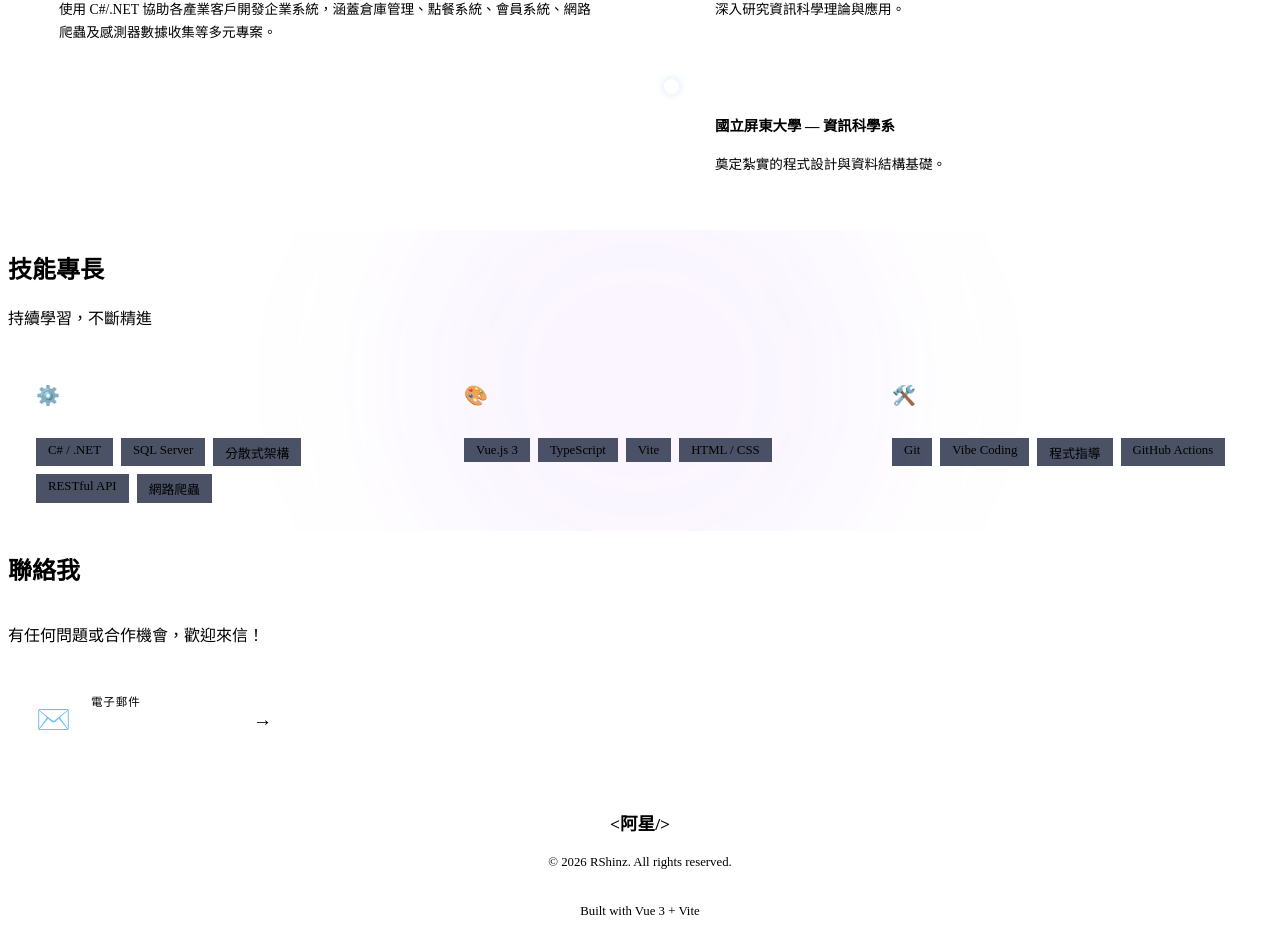
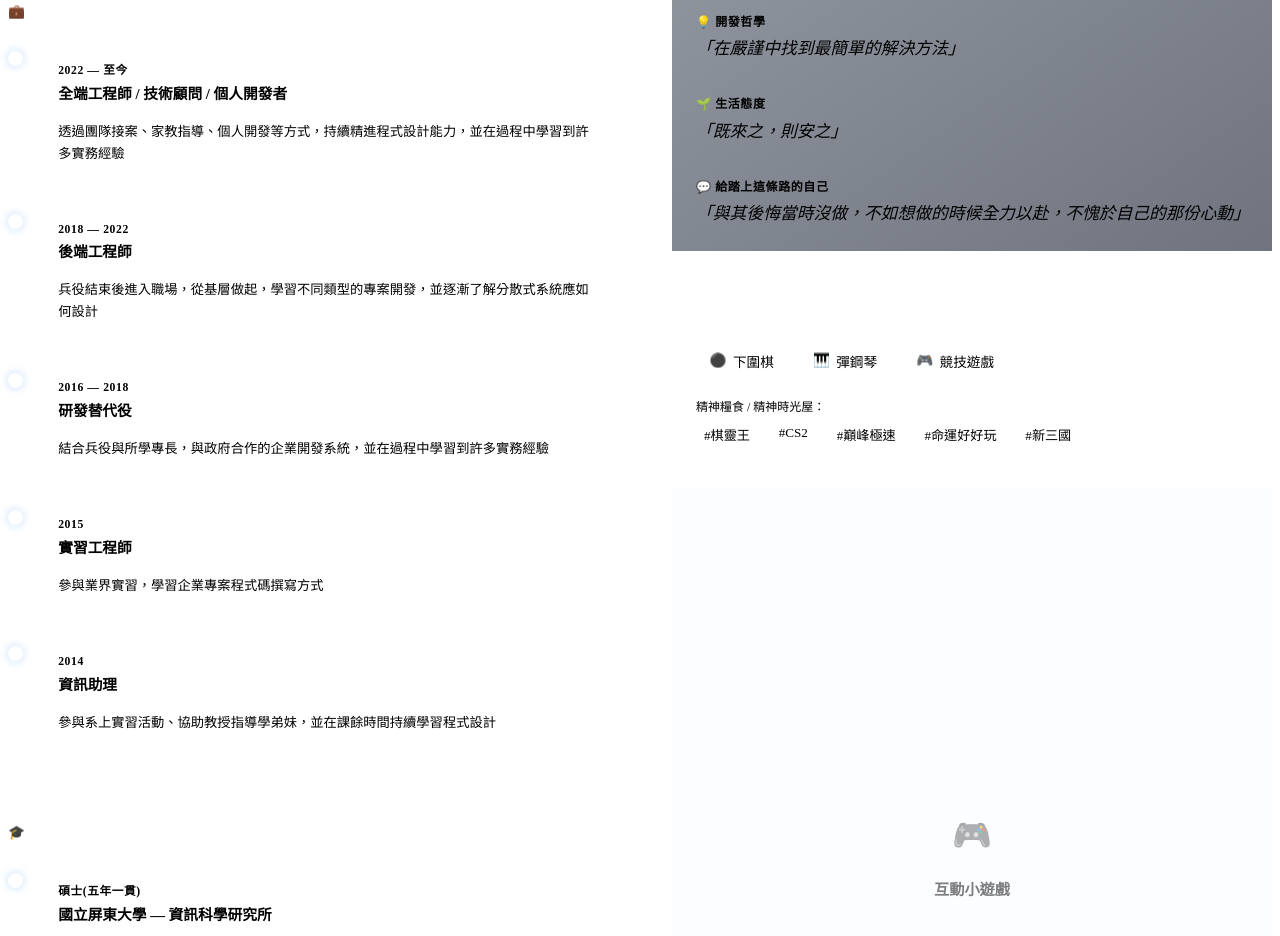
Before and after one commit to Shangshin-Liu/RShinz-World, a Vue app: page /#/ in a window 1280 px wide. Shown: the part 1127-2063 px from the top of the page. Built offline with nearby package versions, Linux system fonts and the light colour scheme; the HTML template or start-up script is replaced by a standard one.

Commit message:
[update] 調整「關於我」版面、資料文案

```diff
--- a/src/components/home/AboutSection.vue
+++ b/src/components/home/AboutSection.vue
@@ -1,37 +1,77 @@
 <script setup lang="ts">
+// ── 專業深度 ──────────────────────────────────────────────────────────
 const experiences = [
   {
-    period: '2014 — 至今',
-    role: '後端工程師 / 技術顧問',
-    desc: '使用 C#/.NET 協助各產業客戶開發企業系統，涵蓋倉庫管理、點餐系統、會員系統、網路爬蟲及感測器數據收集等多元專案。',
+    period: '2022 — 至今',
+    role: '全端工程師 / 技術顧問 / 個人開發者',
+    desc: '透過團隊接案、家教指導、個人開發等方式，持續精進程式設計能力，並在過程中學習到許多實務經驗',
+  },
+  {
+    period: '2018 — 2022',
+    role: '後端工程師',
+    desc: '兵役結束後進入職場，從基層做起，學習不同類型的專案開發，並逐漸了解分散式系統應如何設計',
+  },
+  {
+    period: '2016 — 2018',
+    role: '研發替代役',
+    desc: '結合兵役與所學專長，與政府合作的企業開發系統，並在過程中學習到許多實務經驗',
+  },
+  {
+    period: '2015',
+    role: '實習工程師',
+    desc: '參與業界實習，學習企業專案程式碼撰寫方式',
+  },
+  {
+    period: '2014',
+    role: '資訊助理',
+    desc: '參與系上實習活動、協助教授指導學弟妹，並在課餘時間持續學習程式設計',
   },
 ]
 
 const education = [
   {
-    period: '碩士',
+    period: '碩士(五年一貫)',
     role: '國立屏東大學 — 資訊科學研究所',
-    desc: '深入研究資訊科學理論與應用。',
+    desc: '僅用一年時間即完成碩士學程，在論文專題中展現理論與實作的結合',
   },
   {
-    period: '學士',
+    period: '學士(大二-大四)',
     role: '國立屏東大學 — 資訊科學系',
-    desc: '奠定紮實的程式設計與資料結構基礎。',
+    desc: '奠定紮實的程式設計概念與相關學科，並於資訊競賽中創意組榮獲第一名',
+  },
+  {
+    period: '學士(大一)',
+    role: '國立屏東教育大學 — 機器人學程',
+    desc: '探索人生方向，在軟體與韌體中考量前程',
   },
 ]
+
+// ── 個人面向 ──────────────────────────────────────────────────────────
+const lifeMotto = "既來之，則安之"
+const devPhilosophy = "在嚴謹中找到最簡單的解決方法"
+const advice = "與其後悔當時沒做，不如想做的時候全力以赴，不愧於自己的那份心動"
+
+const hobbies = [
+  { icon: '⚫', name: '下圍棋' },
+  { icon: '🎹', name: '彈鋼琴' },
+  { icon: '🎮', name: '競技遊戲' },
+]
+
+const favorites = ['棋靈王', 'CS2', '巔峰極速', '命運好好玩', '新三國']
 </script>
 
 <template>
   <section id="about" class="section about-section">
     <div class="container">
       <h2 class="section-title">關於我</h2>
-      <p class="section-subtitle">10 年以上的系統開發經歷</p>
+      <p class="section-subtitle">工程師的嚴謹 ✕ 平凡人的浪漫</p>
 
       <div class="about-grid">
+
+        <!-- ================= 左側：專業深度 (Timeline) ================= -->
+        <div class="timeline-col">
           <div class="timeline-block">
-          <h3 class="block-heading">
-            <span class="block-icon">💼</span> 工作經歷
-          </h3>
+            <h3 class="block-heading"><span class="block-icon">💼</span> 歷練與實績</h3>
             <div v-for="(exp, i) in experiences" :key="i" class="timeline-item">
               <div class="timeline-line" />
               <div class="timeline-dot" />
@@ -43,10 +83,8 @@ const education = [
             </div>
           </div>
 
-        <div class="timeline-block">
-          <h3 class="block-heading">
-            <span class="block-icon">🎓</span> 學歷
-          </h3>
+          <div class="timeline-block" style="margin-top: 2rem;">
+            <h3 class="block-heading"><span class="block-icon">🎓</span> 學習與探索</h3>
             <div v-for="(edu, i) in education" :key="i" class="timeline-item">
               <div class="timeline-line" />
               <div class="timeline-dot" />
@@ -58,6 +96,61 @@ const education = [
             </div>
           </div>
         </div>
+
+        <!-- ================= 右側：雙面人生 (Cards) ================= -->
+        <div class="life-col">
+
+          <!-- 語錄卡：哲學 + 態度 + 給自己的話 -->
+          <div class="philosophy-card glass">
+            <div class="quote-group">
+              <div class="quote-label">💡 開發哲學</div>
+              <div class="quote-text">「{{ devPhilosophy }}」</div>
+            </div>
+            <div class="quote-divider" />
+            <div class="quote-group">
+              <div class="quote-label">🌱 生活態度</div>
+              <div class="quote-text">「{{ lifeMotto }}」</div>
+            </div>
+            <div class="quote-divider" />
+            <div class="quote-group">
+              <div class="quote-label">💬 給踏上這條路的自己</div>
+              <div class="quote-text">「{{ advice }}」</div>
+            </div>
+          </div>
+
+          <!-- 興趣與娛樂卡片 -->
+          <div class="hobbies-card glass">
+            <h3 class="card-heading">工作之餘的熱血</h3>
+
+            <div class="hobby-tags">
+              <div v-for="hobby in hobbies" :key="hobby.name" class="hobby-tag">
+                <span class="hobby-icon">{{ hobby.icon }}</span>
+                <span>{{ hobby.name }}</span>
+              </div>
+            </div>
+
+            <div class="favorites-section">
+              <div class="fav-label">精神糧食 / 精神時光屋：</div>
+              <div class="fav-list">
+                <span v-for="(fav, i) in favorites" :key="i" class="fav-item">
+                  #{{ fav }}
+                </span>
+              </div>
+            </div>
+          </div>
+
+          <!-- 小遊戲佔位 -->
+          <div class="game-placeholder glass">
+            <div class="game-placeholder-inner">
+              <span class="game-icon">🎮</span>
+              <p class="game-title">互動小遊戲</p>
+              <p class="game-hint">Coming Soon ...</p>
+            </div>
+          </div>
+
+        </div>
+
+      </div>
     </div>
   </section>
 </template>
@@ -65,19 +158,25 @@ const education = [
 <style scoped>
 .about-section {
   position: relative;
+  padding-top: 6rem;
+  padding-bottom: 6rem;
 }
 
+/* 雙欄網格 */
 .about-grid {
   display: grid;
   grid-template-columns: 1fr 1fr;
-  gap: 3rem;
+  gap: 4rem;
+  margin-top: 3rem;
+  align-items: stretch; /* 讓雙欄等高 */
 }
 
-.block-heading {
+/* 共用標題 */
+.block-heading, .card-heading {
   display: flex;
   align-items: center;
   gap: 0.5rem;
-  font-size: 0.82rem;
+  font-size: 0.85rem;
   font-weight: 700;
   background: var(--grad);
   -webkit-background-clip: text;
@@ -85,81 +184,208 @@ const education = [
   background-clip: text;
   text-transform: uppercase;
   letter-spacing: 0.1em;
-  margin-bottom: 1.75rem;
+  margin-bottom: 1.5rem;
 }
-
 .block-icon {
   -webkit-text-fill-color: initial;
   background: none;
 }
 
+/* ── 左側 Timeline ───────────────────────────── */
 .timeline-item {
   display: flex;
   gap: 1rem;
-  margin-bottom: 1.5rem;
+  margin-bottom: 1rem; /* 稍微縮緊，讓 5 條不會太長 */
   position: relative;
 }
-
 .timeline-line {
   position: absolute;
   left: 7px;
   top: 20px;
-  bottom: -1.5rem;
+  bottom: -1rem;
   width: 1px;
   background: linear-gradient(to bottom, var(--accent-dim), transparent);
 }
-
-.timeline-item:last-child .timeline-line {
-  display: none;
-}
+.timeline-item:last-child .timeline-line { display: none; }
 
 .timeline-dot {
-  width: 15px;
-  height: 15px;
+  width: 15px; height: 15px;
   border-radius: 50%;
   background: var(--bg-base);
-  border: 2px solid var(--accent-dim);
+  border: 2px solid var(--accent);
   flex-shrink: 0;
-  margin-top: 4px;
-  box-shadow: 0 0 8px rgba(96,165,250,0.3);
+  margin-top: 6px;
+  box-shadow: 0 0 10px rgba(96,165,250,0.4);
 }
-
 .timeline-content {
   display: flex;
   flex-direction: column;
   gap: 0.3rem;
-  padding: 1rem 1.25rem;
+  padding: 0.9rem 1.2rem; /* 內距縮小，5 條更緊湊 */
   border-radius: var(--radius-lg);
   flex: 1;
-  transition: border-color var(--transition), box-shadow var(--transition);
+  transition: transform 0.2s, box-shadow 0.2s, border-color 0.2s;
+}
+.timeline-content:hover {
+  border-color: var(--border-glow);
+  box-shadow: 0 8px 24px rgba(96,165,250,0.1);
+  transform: translateX(4px);
+}
+.timeline-period {
+  font-size: 0.73rem;
+  font-weight: 600;
+  color: var(--accent);
+  letter-spacing: 0.05em;
+}
+.timeline-content strong {
+  font-size: 0.92rem;
+  color: var(--text-primary);
+}
+.timeline-content p {
+  font-size: 0.83rem;
+  color: var(--text-secondary);
+  line-height: 1.65;
 }
 
-.timeline-content:hover {
-  border-color: var(--border-glow);
-  box-shadow: 0 4px 20px rgba(96,165,250,0.08);
+/* ── 右側 生活面向 Cards ─────────────────────── */
+.timeline-col {
+  display: flex;
+  flex-direction: column;
+}
+.life-col {
+  display: flex;
+  flex-direction: column;
+  gap: 1.25rem;
 }
 
-.timeline-period {
-  font-size: 0.75rem;
-  font-weight: 600;
-  background: var(--grad);
-  -webkit-background-clip: text;
-  -webkit-text-fill-color: transparent;
-  background-clip: text;
+/* Base Card Style */
+.life-col > div {
+  display: flex;
+  flex-direction: column;
+  padding: 1.5rem;
+  border-radius: var(--radius-lg);
+  transition: transform 0.2s, border-color 0.2s;
+}
+.life-col > div:hover {
+  border-color: var(--border-glow);
+  transform: translateY(-2px);
 }
 
-.timeline-content strong {
-  font-size: 0.9rem;
+/* Game Placeholder */
+.game-placeholder {
+  flex: 1;
+  min-height: 160px;
+  align-items: center;
+  justify-content: center;
+  border: 2px dashed var(--border);
+  background: rgba(96,165,250,0.02);
+  cursor: default;
+}
+.game-placeholder-inner {
+  display: flex;
+  flex-direction: column;
+  align-items: center;
+  gap: 0.5rem;
+  opacity: 0.5;
+}
+.game-icon {
+  font-size: 2rem;
+}
+.game-title {
+  font-size: 0.95rem;
+  font-weight: 600;
   color: var(--text-primary);
 }
-
-.timeline-content p {
-  font-size: 0.85rem;
-  color: var(--text-secondary);
-  line-height: 1.7;
+.game-hint {
+  font-size: 0.78rem;
+  color: var(--text-muted);
+  font-family: var(--font-mono);
 }
 
-@media (max-width: 768px) {
-  .about-grid { grid-template-columns: 1fr; gap: 2rem; }
+/* 1. Philosophy Card */
+.philosophy-card {
+  justify-content: space-evenly;
+  gap: 1rem;
+  background: linear-gradient(145deg, rgba(30,41,59,0.5) 0%, rgba(15,23,42,0.6) 100%);
+}
+.quote-group {
+  display: flex;
+  flex-direction: column;
+  gap: 0.4rem;
+}
+.quote-label {
+  font-size: 0.75rem;
+  color: var(--text-muted);
+  font-weight: 600;
+  letter-spacing: 0.05em;
+}
+.quote-text {
+  font-size: 1.05rem;
+  color: var(--text-primary);
+  font-weight: 500;
+  line-height: 1.5;
+  font-style: italic;
+}
+.quote-text--sm {
+  font-size: 0.9rem;  /* 給自己的話較長，字稍小 */
+  font-style: normal;
+  line-height: 1.65;
+}
+.quote-divider {
+  height: 1px;
+  background: linear-gradient(90deg, var(--border), transparent);
+}
+
+.hobbies-card {
+  gap: 0.75rem;
+  justify-content: center; /* 卡片拉高時讓內容垂直置中 */
+}
+.hobbies-card .card-heading {
+  margin-bottom: 0.25rem;
+}
+.hobby-tags {
+  display: flex;
+  gap: 0.75rem;
+  flex-wrap: wrap;
+}
+.hobby-tag {
+  display: flex;
+  align-items: center;
+  gap: 0.4rem;
+  padding: 0.4rem 0.85rem;
+  background: rgba(255,255,255,0.03);
+  border: 1px solid var(--border);
+  border-radius: var(--radius-full);
+  font-size: 0.85rem;
+  color: var(--text-primary);
+}
+.favorites-section {
+  display: flex;
+  flex-direction: column;
+  gap: 0.5rem;
+  margin-top: 0.5rem;
+}
+.fav-label {
+  font-size: 0.75rem;
+  color: var(--text-muted);
+}
+.fav-list {
+  display: flex;
+  flex-wrap: wrap;
+  gap: 0.5rem 0.8rem;
+}
+.fav-item {
+  font-size: 0.82rem;
+  color: var(--accent);
+  background: var(--accent-glow);
+  padding: 0.1rem 0.5rem;
+  border-radius: 4px;
+}
+
+/* Responsive */
+@media (max-width: 900px) {
+  .about-grid { grid-template-columns: 1fr; gap: 3rem; }
+  .timeline-content:hover { transform: none; }
+  .life-col > div:hover { transform: none; }
 }
 </style>
--- a/src/components/home/SkillsSection.vue
+++ b/src/components/home/SkillsSection.vue
@@ -8,7 +8,7 @@ const skillGroups = [
   {
     category: '前端開發',
     icon: '🎨',
-    items: ['Vue.js 3', 'TypeScript', 'Vite', 'HTML / CSS'],
+    items: ['Vue 3', 'TypeScript', 'Vite', 'HTML / CSS'],
   },
   {
     category: '工具 & 其他',
--- a/src/components/layout/AppFooter.vue
+++ b/src/components/layout/AppFooter.vue
@@ -9,7 +9,7 @@ const currentYear = new Date().getFullYear()
         <span class="logo-bracket">&lt;</span>阿星<span class="logo-bracket">/&gt;</span>
       </span>
       <p class="copy">© {{ currentYear }} RShinz. All rights reserved.</p>
-      <p class="built-with">Built with Vue 3 + Vite</p>
+      <p class="built-with">Built with Vue 3 + Vite. Designed by Vibe Coding.</p>
     </div>
   </footer>
 </template>
```
Also changed, not shown: src/components/home/HeroSection.vue (+4 -4 lines), .agents/rules/test-without-screenshot.md, src/assets/images/avatar.png. Lines whose indentation alone changed are shown as unchanged.
